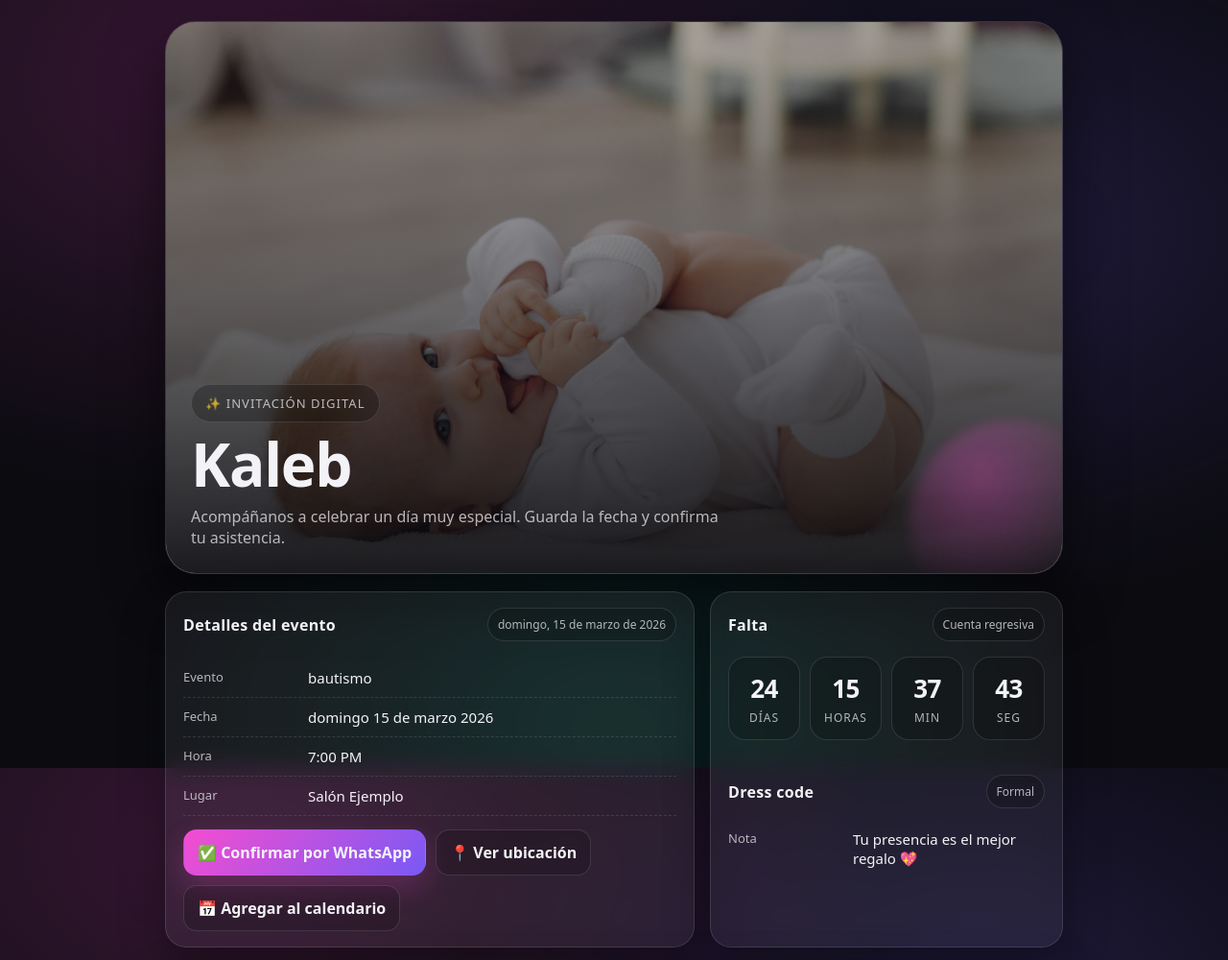
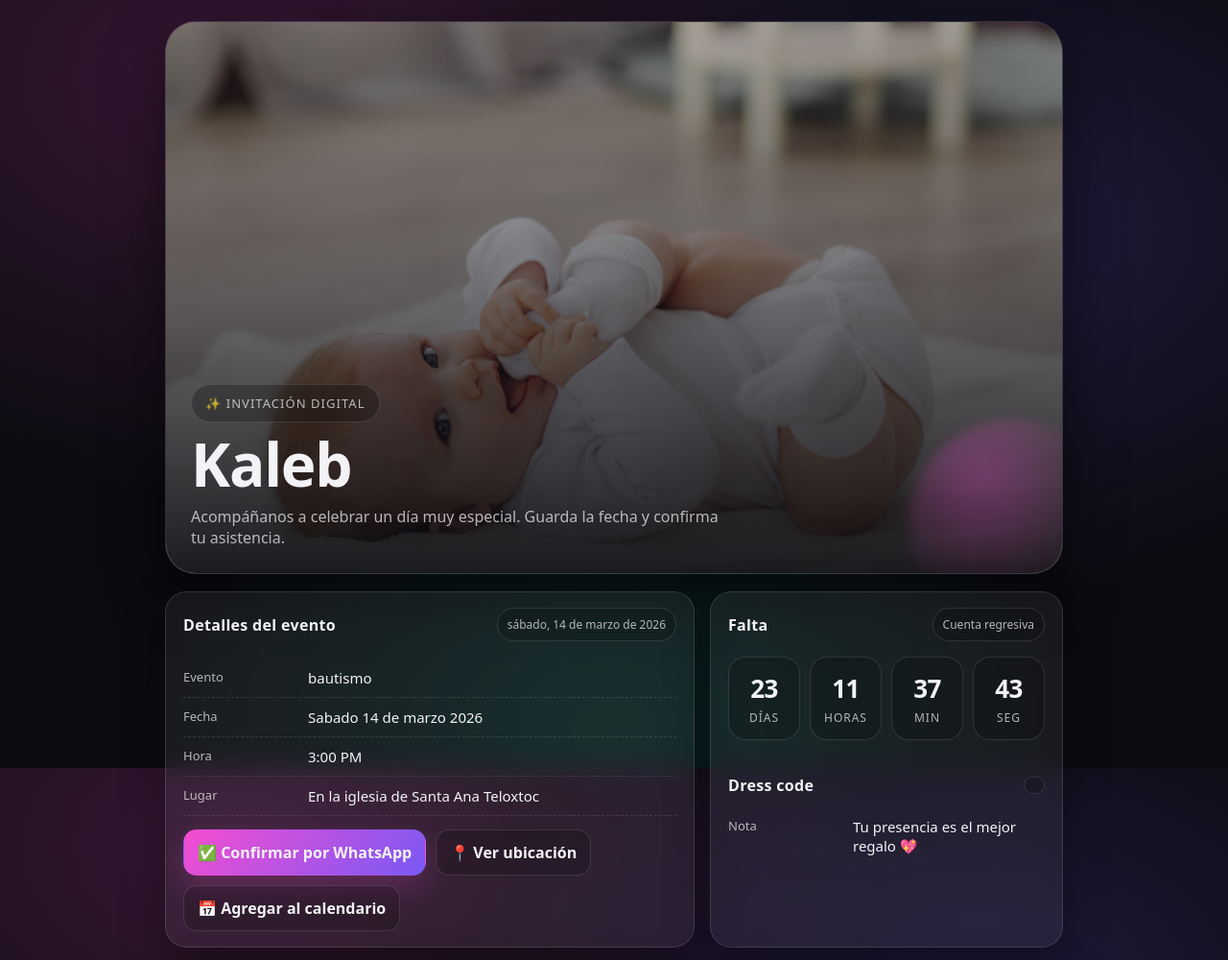
Before and after one commit to Ivanstudios05/invitacion, a plain HTML site: page index.html in a window 1280 px wide. Shown: the top 1000 px of the page at 96% size. Drawn offline with Linux system fonts and the light colour scheme.

Commit message:
Update index.html
cambio de fecha y lugar

```diff
--- a/index.html
+++ b/index.html
@@ -217,7 +217,7 @@
 
       <div class="hero-content">
         <div class="badge">✨ Invitación digital</div>
-        <h1 class="title">Kaleb</h1>
+        <h1 class="title">Caleb Reyes Aguilar</h1>
         <p class="subtitle">
           Acompáñanos a celebrar un día muy especial. Guarda la fecha y confirma tu asistencia.
         </p>
@@ -233,19 +233,19 @@
         <div class="inner" id="details">
           <div class="row">
             <div class="k">Evento</div>
-            <div class="v" id="eventName">Cumpleaños</div>
+            <div class="v" id="eventName">bautiso</div>
           </div>
           <div class="row">
             <div class="k">Fecha</div>
-            <div class="v" id="eventDateText">Sábado 20 de abril</div>
+            <div class="v" id="eventDateText">Sábado 14 de marzo</div>
           </div>
           <div class="row">
             <div class="k">Hora</div>
-            <div class="v" id="eventTimeText">7:00 PM</div>
+            <div class="v" id="eventTimeText">3:00 PM</div>
           </div>
           <div class="row">
             <div class="k">Lugar</div>
-            <div class="v" id="eventPlace">Salón Ejemplo</div>
+            <div class="v" id="eventPlace">En la iglesia de Santa Ana Teloxtoc</div>
           </div>
 
           <div class="buttons">
@@ -312,11 +312,10 @@
       celebrada: "Kaleb",
       evento: "bautismo",
       // Fecha del evento: año-mes-día y hora 24h (zona local del invitado)
-      fechaISO: "2026-03-15T19:00:00",
-      fechaTexto: "domingo 15 de marzo 2026",
-      horaTexto: "7:00 PM",
-      lugar: "Salón Ejemplo",
-      dresscode: "Formal",
+      fechaISO: "2026-03-14T15:00:00",
+      fechaTexto: "Sabado 14 de marzo 2026",
+      horaTexto: "3:00 PM",
+      lugar: "En la iglesia de Santa Ana Teloxtoc",
       nota: "Tu presencia es el mejor regalo 💖",
 
       // WhatsApp (pon tu número con clave de país, sin + ni espacios). México = 52
@@ -324,7 +323,7 @@
       whatsappMensaje: "Hola! Confirmo mi asistencia a la invitación 💖",
 
       // Google Maps link (pega tu enlace)
-      mapsUrl: "https://www.google.com/maps/dir/19.5891994,-99.2831294/18.3781112,-97.5820892/@19.0691874,-99.0119305,9z/data=!3m1!4b1!4m6!4m5!1m1!4e1!1m1!4e1!3e0?entry=ttu&g_ep=EgoyMDI2MDIxNi4wIKXMDSoASAFQAw%3D%3D"
+      mapsUrl: "https://maps.app.goo.gl/ZYnZwxyPDNGK4Bxf7?g_st=iw"
     };
 
     // ====== Pintar contenido ======
```
